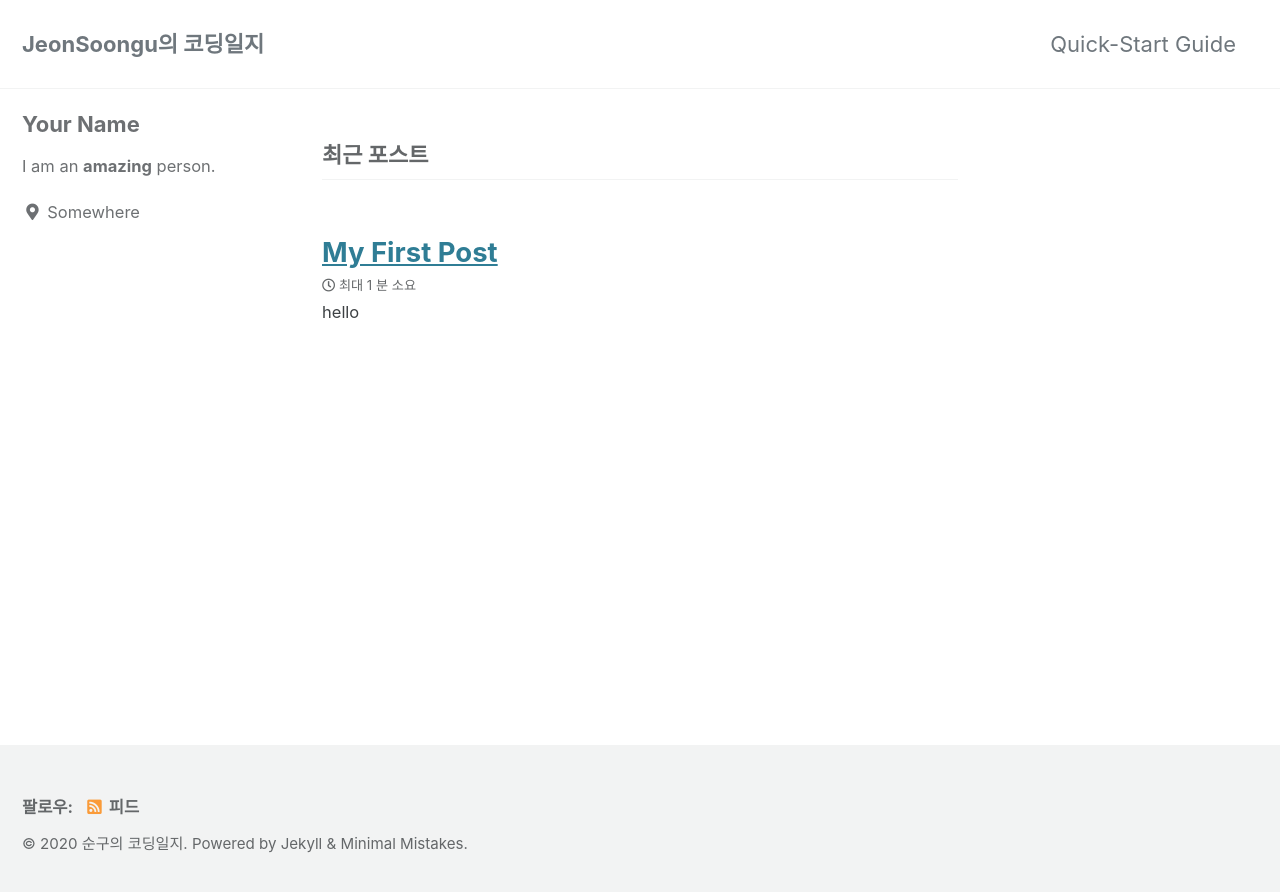
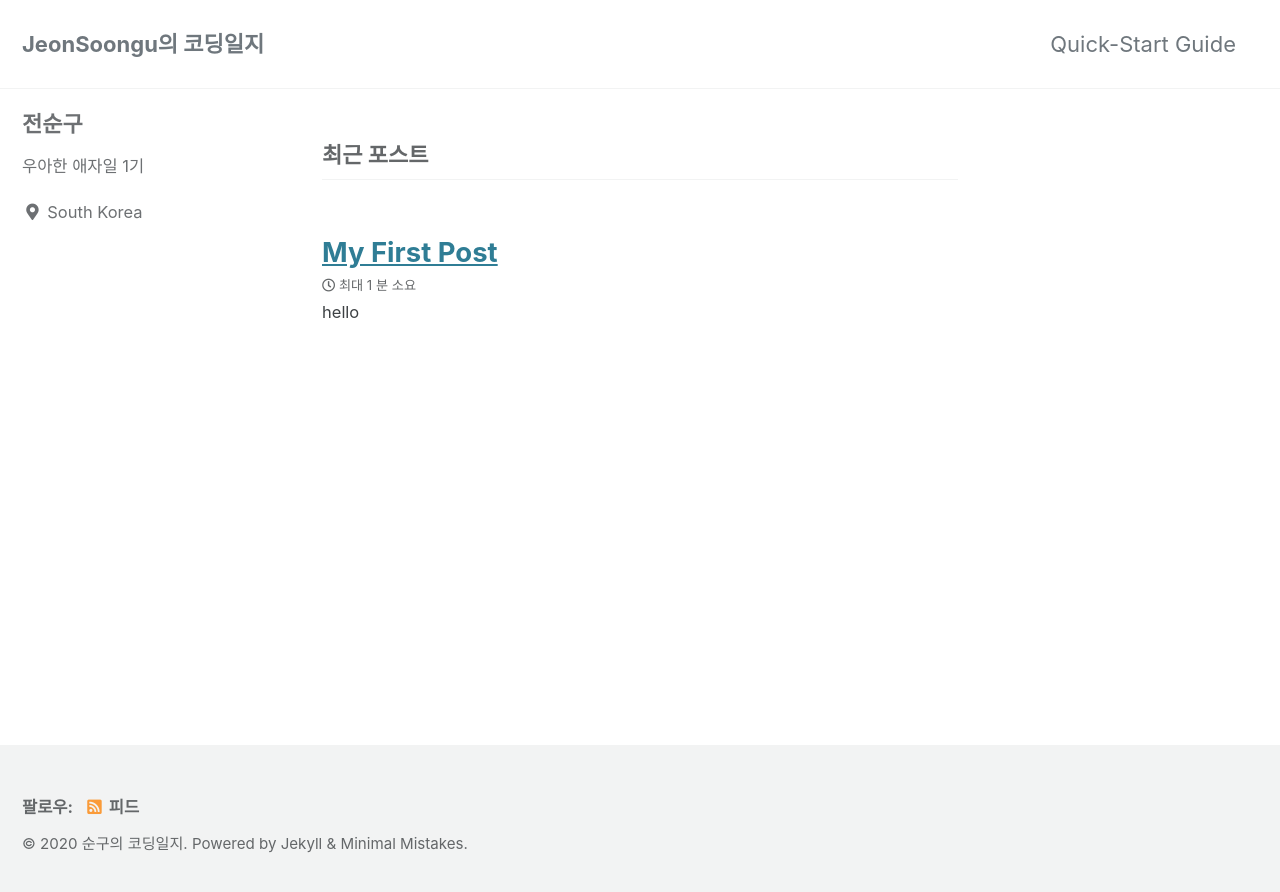
Before and after one commit to JeonSoongu/JeonSoongu.github.io, a Jekyll site: the page built from index.html, in a window 1280 px wide. Shown: the top 892 px of the page. Built offline with Jekyll 4.4.1, drawn with Linux system fonts in a browser that asks for light colours; cached includes are drawn as plain includes; the list of posts is cut into pages by our own code.

Commit message:
blog_start

```diff
--- a/_config.yml
+++ b/_config.yml
@@ -20,7 +20,7 @@ title                    : "JeonSoongu의 코딩일지"
 title_separator          : "-"
 subtitle                 : # site tagline that appears below site title in masthead
 name                     : "순구의 코딩일지"
-description              : "An amazing website."
+description              : "우아한 애자일 1기"
 url                      : "https://JeonSoongu.github.io"
 baseurl                  : # the subpath of your site, e.g. "/blog"
 repository               : "JeonSoongu/JeonSoongu.github.io"
@@ -93,10 +93,10 @@ analytics:
 
 # Site Author
 author:
-  name             : "Your Name"
+  name             : "전순구"
   avatar           : # path of avatar image, e.g. "/assets/images/bio-photo.jpg"
-  bio              : "I am an **amazing** person."
-  location         : "Somewhere"
+  bio              : "우아한 애자일 1기"
+  location         : "South Korea"
   email            :
   links:
     - label: "Email"
```
